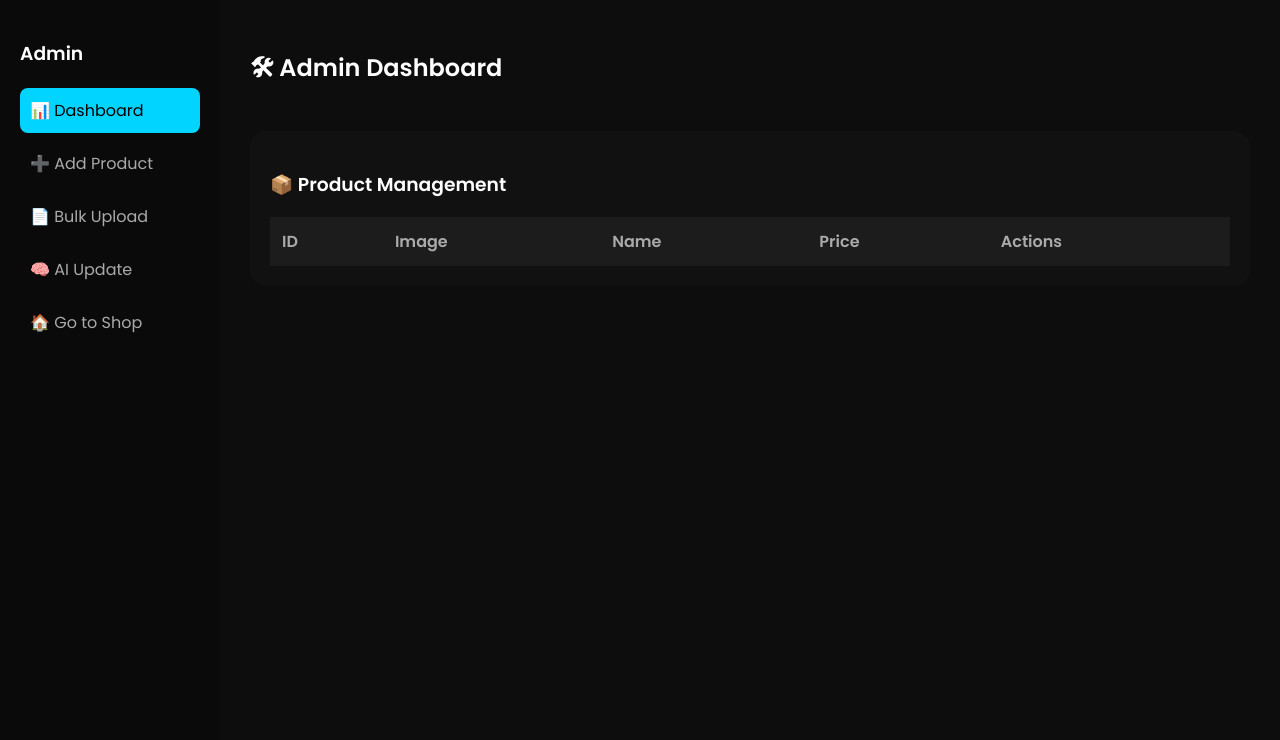
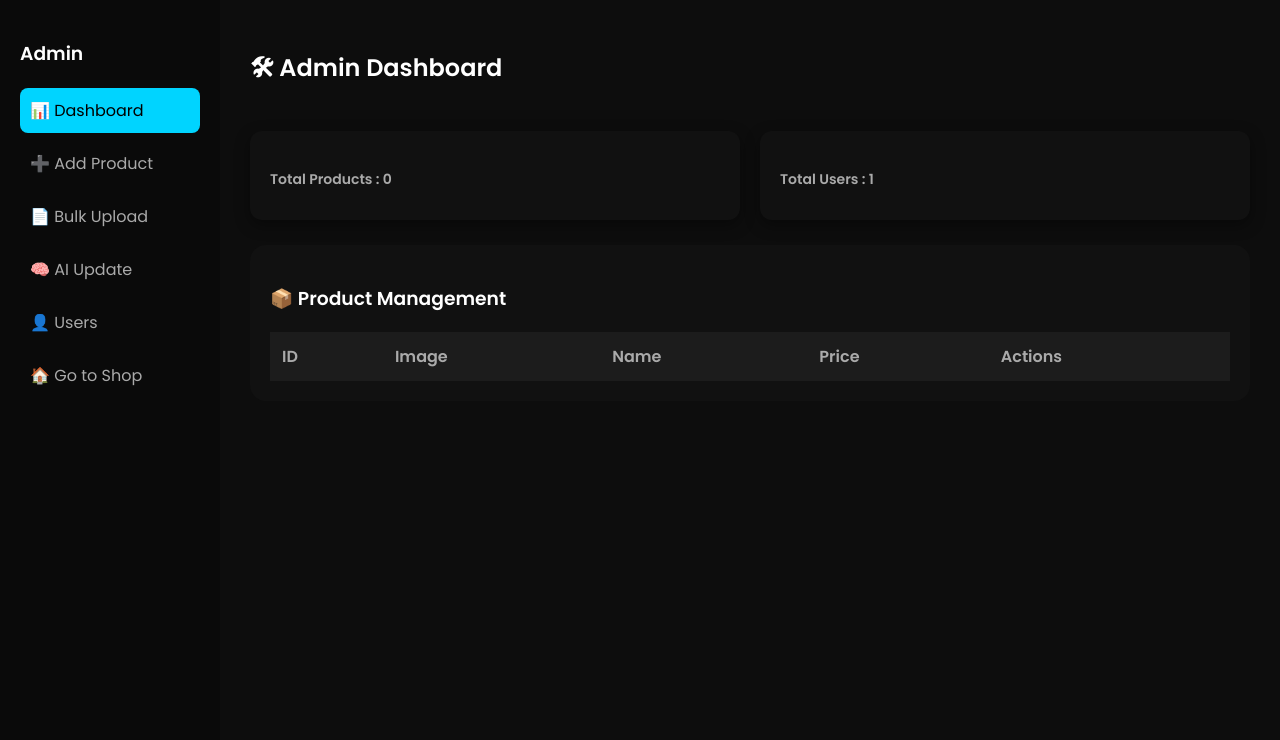
Before and after one commit to Ary2006/smart_ai_clothing, a PHP site: page /smart_ai_clothing/admin/dashboard.php in a window 1280 px wide. Shown: the part 66-806 px from the top of the page. Run offline with PHP 8.4, Linux system fonts and the light colour scheme; the visitor is signed in with stand-in values (Sample User, id 1); data that the repository does not hold is empty.

Commit message:
`Added dashboard statistics and user link to admin dashboard`

```diff
--- a/admin/dashboard.php
+++ b/admin/dashboard.php
@@ -2,6 +2,10 @@
 include '../config/db.php';
 include '../config/auth.php';
 adminOnly();
+
+$totalProducts = $conn->query("SELECT COUNT(*) as count FROM products")->fetch_assoc()['count'];
+$totalUsers = $conn->query("SELECT COUNT(*) as count FROM users")->fetch_assoc()['count'];
+$avgPrice = $conn->query("SELECT AVG(price) as avg FROM products")->fetch_assoc()['avg'];
 ?>
 
 <?php include '../header.php'; ?>
@@ -16,6 +20,7 @@ adminOnly();
         <a href="add_product.php">➕ Add Product</a>
         <a href="bulk_upload.php">📄 Bulk Upload</a>
         <a href="regenerate_vectors.php">🧠 AI Update</a>
+        <a href="users.php">👤 Users</a>
         <a href="../index.php">🏠 Go to Shop</a>
     </div>
 
@@ -26,7 +31,20 @@ adminOnly();
             <h2>🛠 Admin Dashboard</h2>
         </div>
 
-        <div class="admin-card">
+        <!-- STATS GO HERE -->
+        <div class="stats-grid">
+
+            <div class="stat-card">
+                <h4>Total Products : <?= $totalProducts ?></h4>
+            </div>
+
+            <div class="stat-card">
+                <h4>Total Users : <?= $totalUsers ?></h4>
+            </div>
+
+        </div>
+
+        <div class="admin-card" id="products">
 
             <h3>📦 Product Management</h3>
 
--- a/css/admin.css
+++ b/css/admin.css
@@ -1,5 +1,5 @@
 /* =========================
-   ADMIN DASHBOARD (DARK UI)
+    ADMIN DASHBOARD (DARK UI)
    ========================= */
 
 /* Table */
@@ -180,3 +180,46 @@
     color: #00d4ff;
     font-weight: bold;
 }
+
+/* =========================
+    DASHBOARD STATS
+   ========================= */
+
+.stats-grid {
+    display: grid;
+    grid-template-columns: repeat(auto-fit, minmax(180px, 1fr));
+    gap: 20px;
+    margin-bottom: 25px;
+}
+
+.stat-card {
+    background: #111;
+    padding: 20px;
+    border-radius: 12px;
+    box-shadow: 0 5px 15px rgba(0,0,0,0.4);
+}
+
+.stat-card h4 {
+    font-size: 14px;
+    color: #aaa;
+    margin-bottom: 10px;
+}
+
+.stat-card p {
+    font-size: 24px;
+    font-weight: bold;
+    color: #00d4ff;
+}
+
+.stat-card {
+    display: block;
+    text-decoration: none;
+    color: white;
+    cursor: pointer;
+    transition: 0.3s;
+}
+
+.stat-card:hover {
+    transform: translateY(-5px);
+    background: #1a1a1a;
+}
```
Also changed, not shown: admin/delete_users.php (added, +11 -0 lines), admin/users.php (added, +102 -0 lines).
